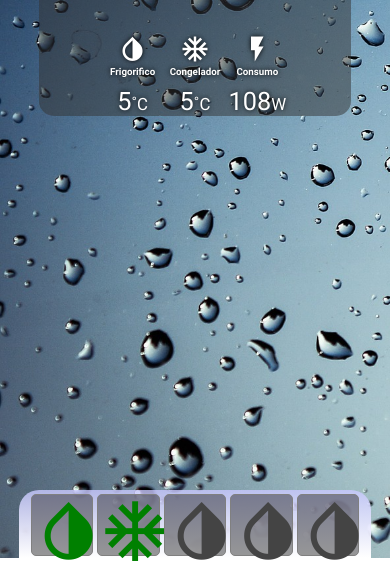
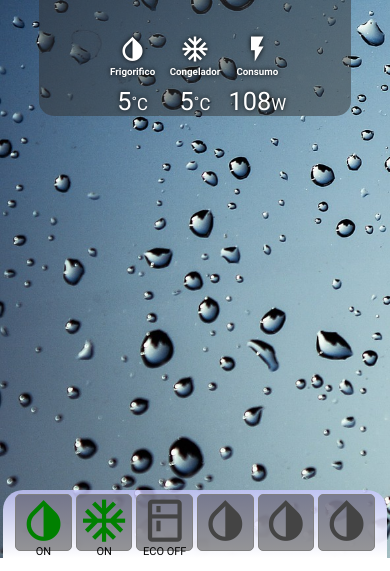
Before and after one commit to themarioga/UAWeb, a plain HTML site: page index.html in a window 390 px wide. Shown: the part 286-857 px from the top of the page. Drawn offline with Linux system fonts and the light colour scheme.

Commit message:
Mas cosillas

```diff
--- a/functions.js
+++ b/functions.js
@@ -1,28 +1,58 @@
 var energyCong = 0, energyFrig = 0;
 var objfrigo, objconge;
-var tempfrigo = 4, tempconge = -20;
-var puertafrig = false, puertacong = false, frigoon = false, congeon = false;
+var prevTempFrigo, prevTempConge;
+var tempfrigo = 2, tempconge = -20;
+var puertafrig = false, puertacong = false, frigoon = false, congeon = false, ecoon = false;
 function toggleFrigo(){
 	if (frigoon) {
 		frigoon = false;
-		$("#frigo-btn").css("color", "#444444");
+		$("#frigo-btn .b-large").css("color", "#444444");
+		$("#frigo-btn .infotext").html("OFF");
 		toast("Apagando frigorifico", 2000);
 	} else {
 		frigoon = true;
-		$("#frigo-btn").css("color", "green");
+		$("#frigo-btn .b-large").css("color", "green");
+		$("#frigo-btn .infotext").html("ON");
 		toast("Encendiendo frigorifico", 2000);
 	}
 }
 function toggleCong(){
 	if (congeon) {
 		congeon = false;
-		$("#conge-btn").css("color", "#444444");
+		$("#conge-btn .b-large").css("color", "#444444");
+		$("#conge-btn .infotext").html("OFF");
 		toast("Apagando congelador", 2000);
 	} else {
 		congeon = true;
-		$("#conge-btn").css("color", "green");
+		$("#conge-btn .b-large").css("color", "green");
+		$("#conge-btn .infotext").html("ON");
 		toast("Encendiendo congelador", 2000);
 	}
+}
+function toggleEco(){
+	if (ecoon) {
+		ecoon = false;
+		$("#eco-btn .b-large").css("color", "#444444");
+		$("#eco-btn .infotext").html("ECO OFF");
+		changeDefaultTempFrigo(prevTempFrigo);
+		changeDefaultTempConge(prevTempConge);
+		toast("Desactivado modo ECO", 2000);
+	} else {
+		ecoon = true;
+		$("#eco-btn .b-large").css("color", "green");
+		$("#eco-btn .infotext").html("ECO ON");
+		changeDefaultTempFrigo(4);
+		changeDefaultTempConge(-18);
+		toast("Activado modo ECO", 2000);
+	}
+}
+function changeDefaultTempFrigo(temp){
+	prevTempFrigo=tempfrigo;
+	tempfrigo=temp;
+}
+function changeDefaultTempConge(temp){
+	prevTempConge=tempconge;
+	tempconge=temp;
 }
 function changeFrigDoorStatus(status){
 	if (status){
--- a/index.html
+++ b/index.html
@@ -39,8 +39,9 @@
 		</section>
 		<footer>
 			<div class="foo-container">
-				<div class="button"><i class="material-icons b-large" onclick="toggleFrigo()" id="frigo-btn">invert_colors</i></div>
-				<div class="button"><i class="material-icons b-large" onclick="toggleCong()" id="conge-btn">ac_unit</i></div>
+				<div class="button" id="frigo-btn"><i class="material-icons b-large" onclick="toggleFrigo()">invert_colors</i><div class="infotext">OFF</div></div>
+				<div class="button" id="conge-btn"><i class="material-icons b-large" onclick="toggleCong()">ac_unit</i><div class="infotext">OFF</div></div>
+				<div class="button" id="eco-btn"><i class="material-icons b-large" style="" onclick="toggleEco()">kitchen</i><div class="infotext">ECO OFF</div></div>
 				<div class="button"><i class="material-icons b-large" onclick="toogleCooler()">invert_colors</i></div>
 				<div class="button"><i class="material-icons b-large" onclick="toogleCooler()">invert_colors</i></div>
 				<div class="button"><i class="material-icons b-large" onclick="toogleCooler()">invert_colors</i></div>
--- a/style.css
+++ b/style.css
@@ -54,13 +54,14 @@ footer{
     height: 100%;
 }
 .button{
+	vertical-align:top;
 	position: relative;
 	display:inline-block;
 	top: 0.5vh;
 	height: 13vh;
-	max-height: 15vw;
+	max-height: 14.5vw;
 	width: 13vh;
-	max-width: 15vw;
+	max-width: 14.5vw;
 	margin: auto;
 	padding: 3px;
 	border: 1px solid grey;
@@ -103,7 +104,7 @@ footer{
 	border-radius: 15px;
 }
 .material-icons.b-large{
-	font-size: 13vh;
+	font-size: 10vh;
 	color: #444444;
 }
 @media screen and (min-width: 801px){
@@ -144,19 +145,9 @@ footer{
 	}
 	section .col .content{
 		font-size: 3vh;
-		/*text-shadow:
-	   -1px -1px 0 #000,
-		1px -1px 0 #000,
-	   -1px 1px 0 #000,
-		1px 1px 0 #000;*/
 	}
 	section .col .simbol{
 		font-size: 2vh;
-		/*text-shadow:
-	   -1px -1px 0 #000,
-		1px -1px 0 #000,
-	   -1px 1px 0 #000,
-		1px 1px 0 #000;*/
 	}
 	.temperature{
 		border-bottom: 2px solid black;
@@ -172,19 +163,40 @@ footer{
 		font-weight: bold;
 		text-shadow: 0px 0px 2px black;
 	}
-	.button{
-		padding: 1px;
-	}
-	.foo-container{
-		max-height: 17.5vw;
-	}
 	footer{
 		position: absolute;
 		width: 100%;
 		bottom: 0px;
 		max-height: 17.5vw;
 	}
+	.foo-container{
+		max-height: 17.5vw;
+	}
+	.button{
+		padding: 1px;
+		max-height: 13.5vw;
+		max-width: 13.5vw;
+	}
 	.material-icons.b-large{
-		font-size: 8.5vh;
+		font-size: 7vh;
+	}
+	.infotext{
+		margin-top: -5px;
+		font-size: 11px;
 	}
 }
+@media screen and (max-width: 799px){
+	.material-icons.b-large{
+		font-size: 6vh;
+	}
+}
+@media screen and (max-width: 340px){
+	.button{
+		padding: 1px;
+		max-height: 12.5vw;
+		max-width: 12.5vw;
+	}
+	.material-icons.b-large{
+		font-size: 5vh;
+	}
+}
```
